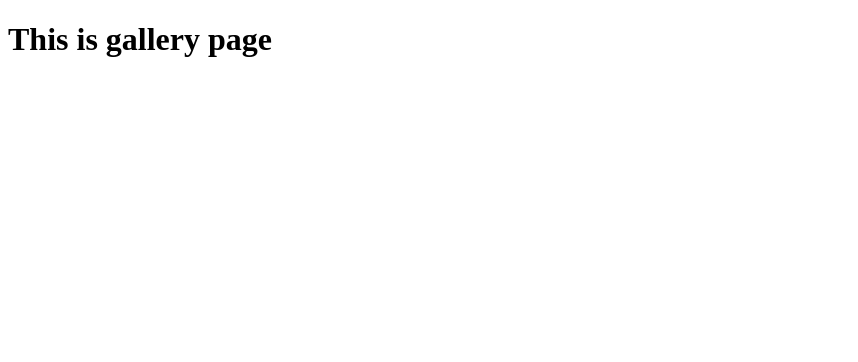
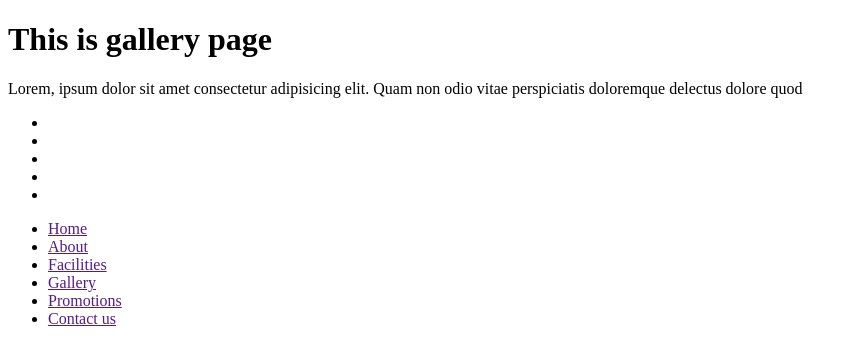
Before and after one commit to Ishan-Chanuka/Royal-Garden-Park, a plain HTML site: page gallery.html in a window 1280 px wide. Shown: the whole page, without its empty margins (0-858 px from the left). Drawn offline with Linux system fonts and the light colour scheme.

Commit message:
Footer Added for gallery page

```diff
--- a/gallery.html
+++ b/gallery.html
@@ -8,5 +8,32 @@
 </head>
 <body>
     <h1>This is gallery page</h1>
+
+    <footer>
+  <div class="footer-content">
+      <!-- <h3>Royal Garden Park</h3> -->
+      <p>Lorem, ipsum dolor sit amet consectetur adipisicing elit. Quam non odio vitae perspiciatis doloremque delectus dolore quod</p>
+      <ul class="socials">
+          <li><a href="#"><i class="fa fa-facebook"></i></a></li>
+          <li><a href="#"><i class="fa fa-twitter"></i></a></li>
+          <li><a href="#"><i class="fa fa-google-plus"></i></a></li>
+          <li><a href="#"><i class="fa fa-youtube"></i></a></li>
+          <li><a href="#"><i class="fa fa-linkedin-square"></i></a></li>
+      </ul>
+  </div>
+  <div class="footer-bottom">
+      <div class="footer-menu">
+          <ul class="f-menu">
+          <li><a href="">Home</a></li>
+          <li><a href="">About</a></li>
+          <li><a href="">Facilities</a></li>
+          <li><a href="">Gallery</a></li>
+          <li><a href="">Promotions</a></li>
+          <li><a href="">Contact us</a></li>
+          </ul>
+      </div>
+  </div>
+</footer>
+
 </body>
 </html>
```
